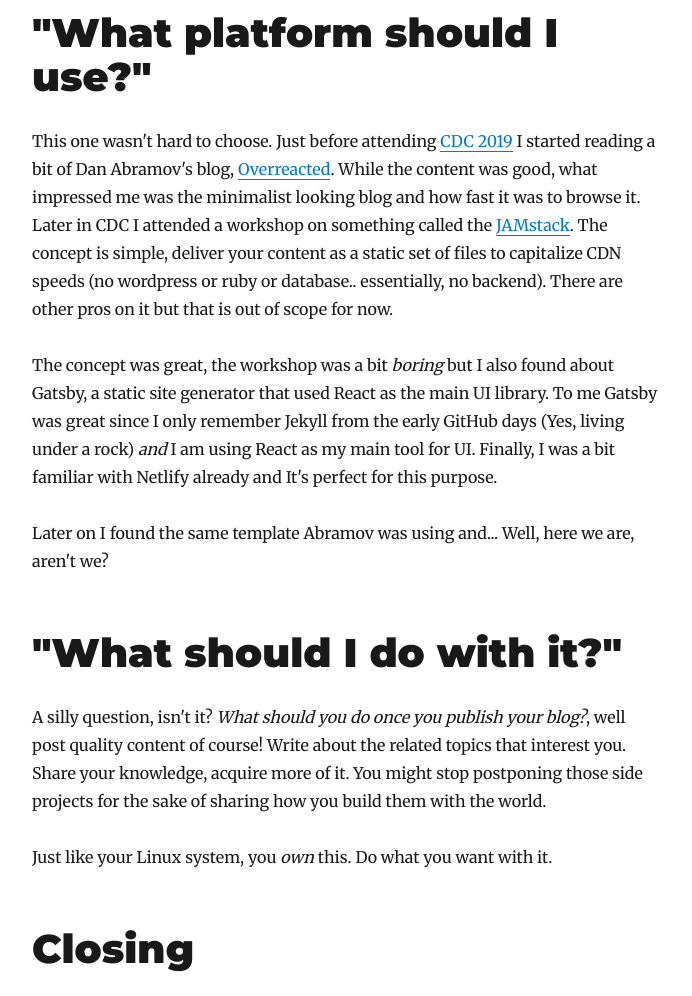
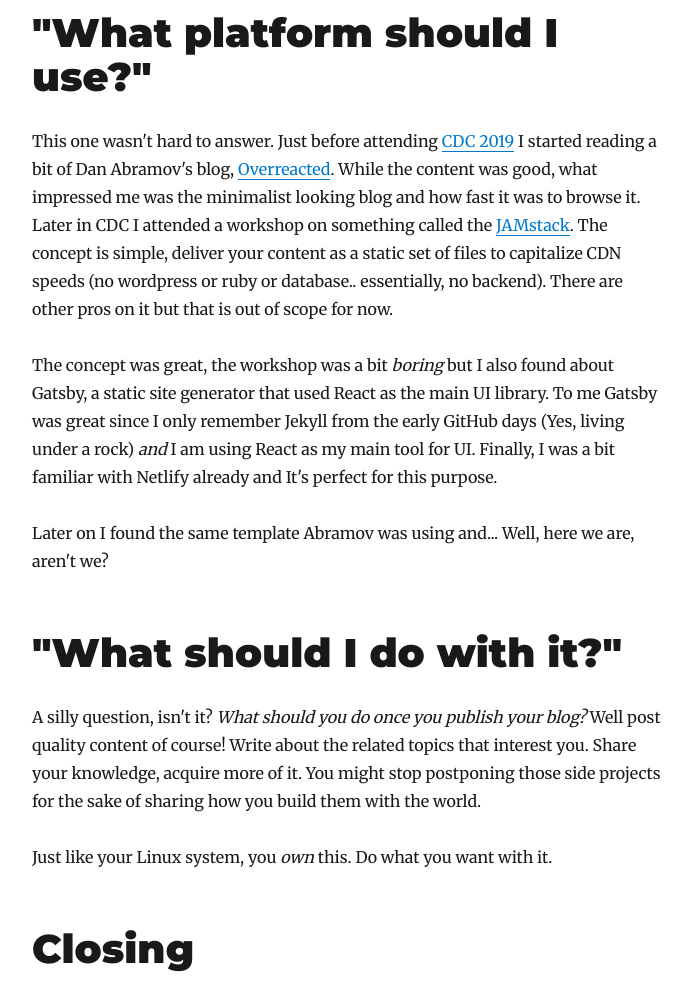
Before and after one commit to avilesj/blog, a Gatsby site: page /booting/ in a window 1280 px wide. Shown: the part 1040-2036 px from the top of the page, without its empty margins (293-985 px from the left). Built offline with nearby package versions, Linux system fonts and the light colour scheme; Gatsby itself is replaced by a stand-in of ours; some packages are replaced by stand-ins of ours.

Commit message:
Update post

```diff
--- a/content/blog/booting/index.md
+++ b/content/blog/booting/index.md
@@ -18,7 +18,7 @@
 
 # "What platform should I use?"
 
-This one wasn't hard to choose. Just before attending [CDC 2019](https://cdc.dev) I started reading a bit of Dan Abramov's blog, [Overreacted](https://overreacted.io/). While the content was good, what impressed me was the minimalist looking blog and how fast it was to browse it. Later in CDC I attended a workshop on something called the [JAMstack](https://jamstack.org/). The concept is simple, deliver your content as a static set of files to capitalize CDN speeds (no wordpress or ruby or database.. essentially, no backend). There are other pros on it but that is out of scope for now.
+This one wasn't hard to answer. Just before attending [CDC 2019](https://cdc.dev) I started reading a bit of Dan Abramov's blog, [Overreacted](https://overreacted.io/). While the content was good, what impressed me was the minimalist looking blog and how fast it was to browse it. Later in CDC I attended a workshop on something called the [JAMstack](https://jamstack.org/). The concept is simple, deliver your content as a static set of files to capitalize CDN speeds (no wordpress or ruby or database.. essentially, no backend). There are other pros on it but that is out of scope for now.
 
 The concept was great, the workshop was a bit _boring_ but I also found about Gatsby, a static site generator that used React as the main UI library. To me Gatsby was great since I only remember Jekyll from the early GitHub days (Yes, living under a rock) _and_ I am  using React as my main tool for UI. Finally, I was a bit familiar with Netlify already and It's perfect for this purpose.
 
@@ -26,7 +26,7 @@
 
 # "What should I do with it?"
 
-A silly question, isn't it? _What should you do once you publish your blog?_, well post quality content of course! Write about the related topics that interest you. Share your knowledge, acquire more of it. You might stop postponing those side projects for the sake of sharing how you build them with the world.
+A silly question, isn't it? _What should you do once you publish your blog?_ Well post quality content of course! Write about the related topics that interest you. Share your knowledge, acquire more of it. You might stop postponing those side projects for the sake of sharing how you build them with the world.
 
 Just like your Linux system, you _own_ this. Do what you want with it.
 
```
